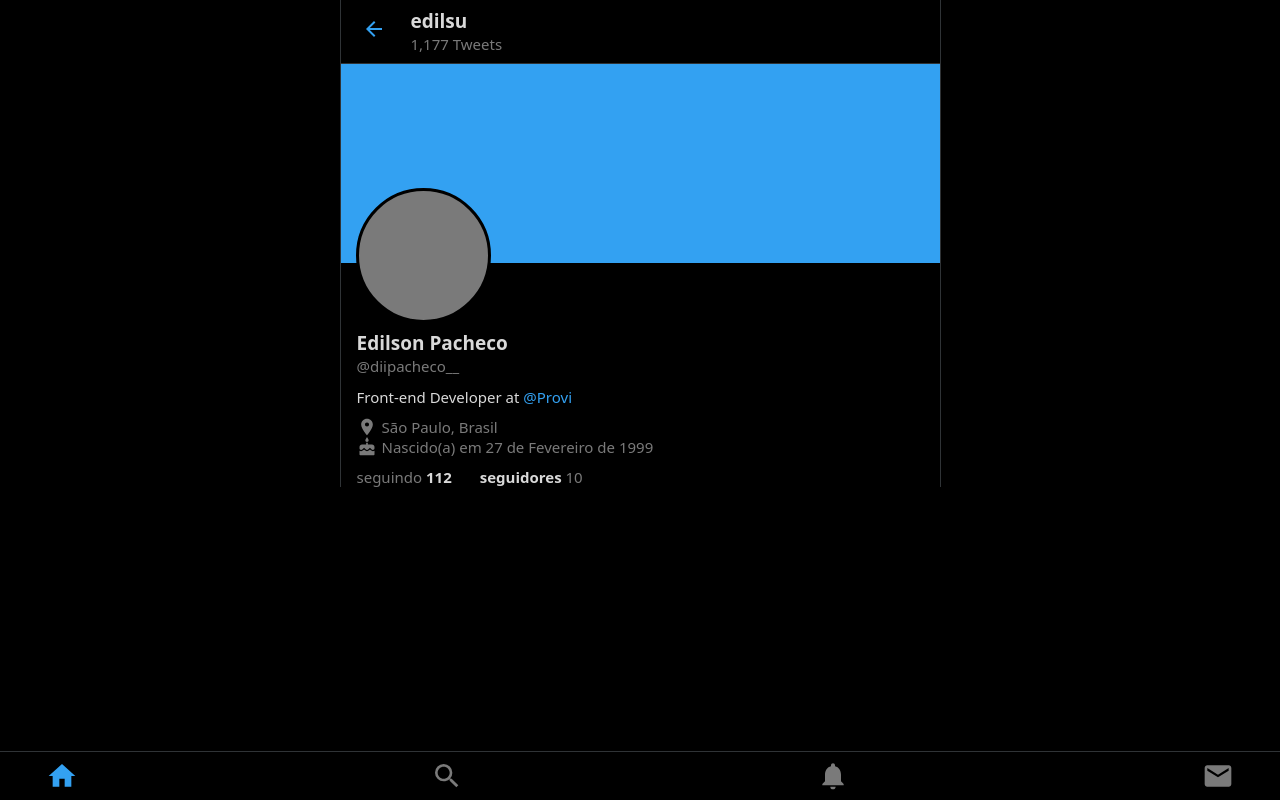
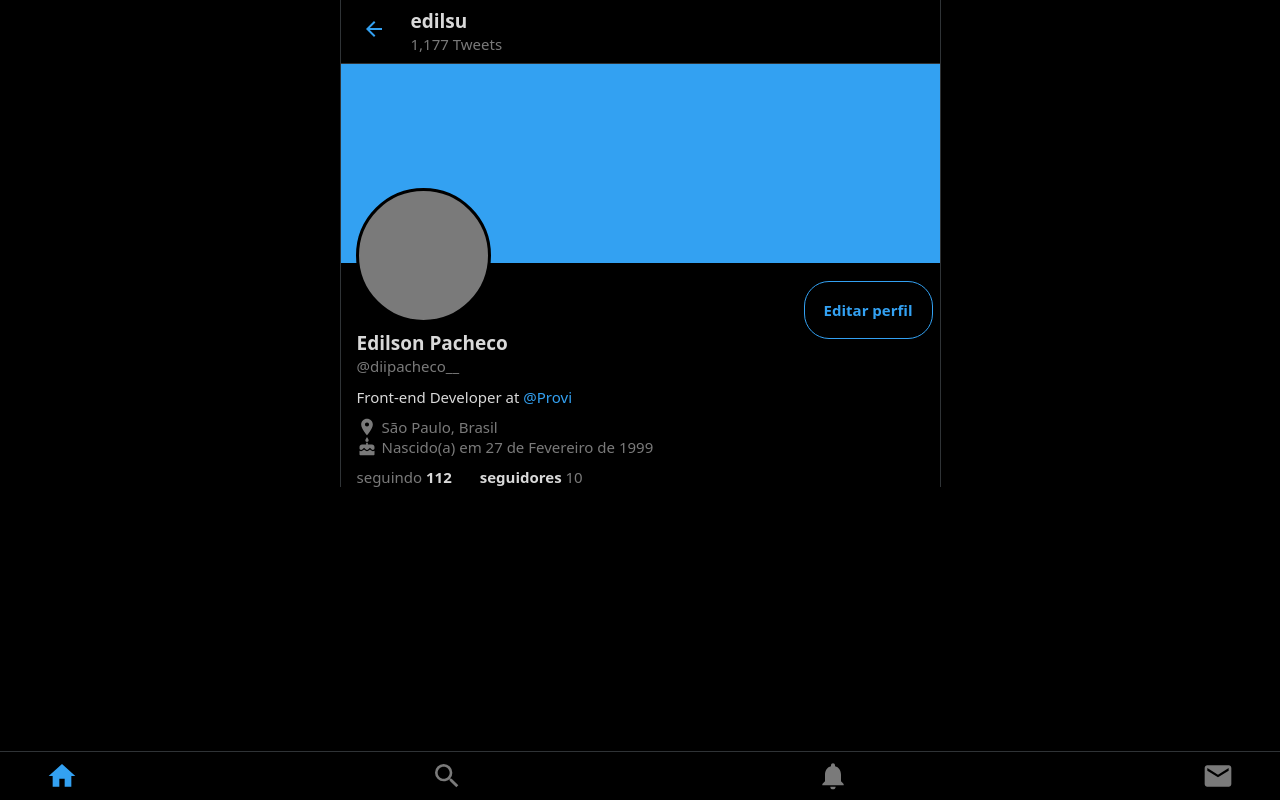
Before and after one commit to diipacheco/twitter-clone, a React (Create React App) app: page / in a window 1280 px wide. Built offline with nearby package versions, Linux system fonts and the light colour scheme.

Commit message:
Adiciona componente de Botao

```diff
--- /dev/null
+++ b/src/components/Button/index.tsx
@@ -0,0 +1,25 @@
+import styled from 'styled-components';
+
+interface ButtonProps {
+  outlined?: boolean;
+}
+
+export default styled.button<ButtonProps>`
+  background: ${props => (props.outlined ? 'transparent' : 'var(--twitter)')};
+  color: ${props => (props.outlined ? 'var(--twitter)' : 'var(--white)')};
+  border: ${props => (props.outlined ? '1px solid var(--twitter)' : 'none')};
+
+  padding: 16px;
+  border-radius: 25px;
+  font-weight: bold;
+  font-size: 15px;
+
+  cursor: pointer;
+  outline: 0;
+  &:hover {
+    background: ${props =>
+      props.outlined
+        ? 'var(--twitter-dark-hover)'
+        : 'var(--twitter-light-hover)'};
+  }
+`;
--- a/src/components/Profile/index.tsx
+++ b/src/components/Profile/index.tsx
@@ -1,7 +1,14 @@
 import React from 'react';
 import { MdLocationOn, MdCake } from 'react-icons/md';
 
-import { Container, Avatar, Banner, FollowAge, ProfileData } from './styles';
+import {
+  Container,
+  Avatar,
+  Banner,
+  FollowAge,
+  ProfileData,
+  EditButton,
+} from './styles';
 
 const Profile: React.FC = () => {
   return (
@@ -11,7 +18,7 @@ const Profile: React.FC = () => {
       </Banner>
 
       <ProfileData>
-        {/* <EditButton outlined>Editar perfil</EditButton> */}
+        <EditButton outlined>Editar perfil</EditButton>
 
         <h1>Edilson Pacheco</h1>
         <h2>@diipacheco__</h2>
--- a/src/components/Profile/styles.ts
+++ b/src/components/Profile/styles.ts
@@ -1,4 +1,5 @@
 import styled from 'styled-components';
+import Button from '../Button';
 
 export const Container = styled.div`
   display: flex;
@@ -90,3 +91,18 @@ export const FollowAge = styled.div`
     }
   }
 `;
+
+export const EditButton = styled(Button)`
+  position: absolute;
+  top: 2vw;
+  right: 7px;
+
+  padding: 4px 16px;
+  font-size: 13px;
+
+  @media (min-width: 320px) {
+    top: 18px;
+    padding: 18px 19px;
+    font-size: 15px;
+  }
+`;
```
